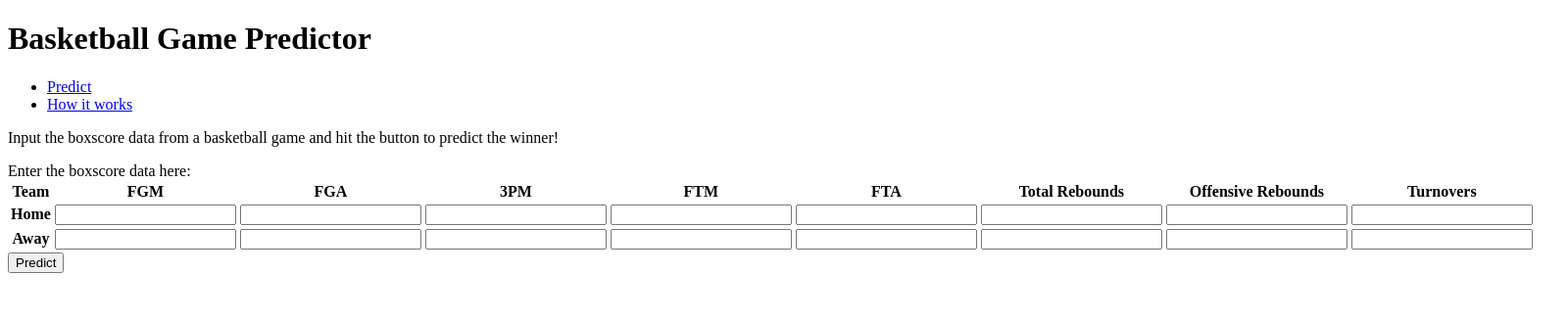
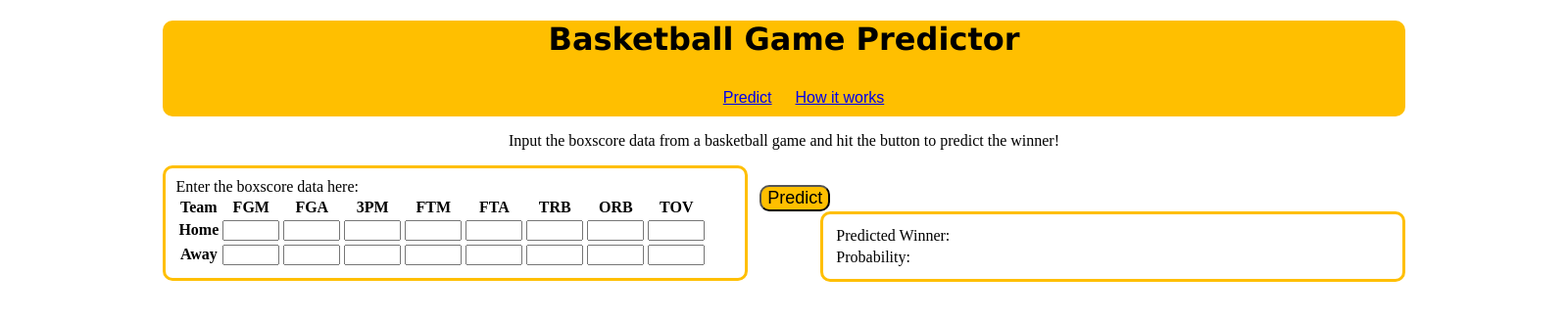
Before and after one commit to randynobx/nba_game_predictor, a Flask app: page /predict in a window 1600 px wide. Shown: the top 327 px of the page at 98% size. Run offline with Flask 2, Linux system fonts and the light colour scheme.

Commit message:
added stylesheets

```diff
--- /dev/null
+++ b/bball_predictor/static/styles.css
@@ -0,0 +1,67 @@
+.container {
+    width: 80%;
+    margin-left: auto;
+    margin-right: auto;
+}
+
+.header {
+    background-color: rgb(255, 191, 0);
+    text-align: center;
+    border-radius: 10px;
+}
+
+h1,h2 {
+    font-family: Verdana, Geneva, Tahoma, sans-serif;
+    text-align: center;
+}
+
+ul.navigation > li {
+    display: inline-block;
+    padding: 10px;
+}
+
+.navigation li {
+    font-family:sans-serif;
+    list-style: none;
+}
+
+.ingest {
+    width: 45%;
+    float:left;
+    border-style:solid;
+    border-color:rgb(255, 191, 0);
+    border-radius: 10px;
+    padding-top: 10px;
+    padding-left: 10px;
+    padding-right: 10px;
+    padding-bottom: 10px;
+}
+
+.output {
+    width:45%;
+    float:right;
+    border-style:solid;
+    border-color:rgb(255, 191, 0);
+    border-radius: 10px;
+    padding-top: 10px;
+    padding-left: 10px;
+    padding-right: 10px;
+    padding-bottom: 10px;
+}
+
+p.desc {
+    text-align: center;
+}
+
+button {
+    font-size:large;
+    background-color:rgb(255, 191, 0);
+    border-radius: 10px;
+    margin-top: 20px;
+    margin-left: 1%;
+    position:relative;
+}
+
+table input {
+    width: 50px;
+}
--- a/bball_predictor/templates/base.html
+++ b/bball_predictor/templates/base.html
@@ -5,6 +5,7 @@
     <title>{% block title %}{% endblock %}</title>
 
     <!-- CSS files -->
+    <link rel="stylesheet" href="static/styles.css">
     {% block css %}{% endblock %}
 </head>
 
--- a/bball_predictor/templates/predict.html
+++ b/bball_predictor/templates/predict.html
@@ -7,7 +7,7 @@
 {% endblock %}
 
 {% block body %}
-<p>
+<p class="desc">
     Input the boxscore data from a basketball game and hit the button to predict the winner!
 </p>
 <div class="ingest">
@@ -21,9 +21,9 @@
                 <th>3PM</th>
                 <th>FTM</th>
                 <th>FTA</th>
-                <th>Total Rebounds</th>
-                <th>Offensive Rebounds</th>
-                <th>Turnovers</th>
+                <th>TRB</th>
+                <th>ORB</th>
+                <th>TOV</th>
             </tr>
             <tr>
                 <th>Home</th>
@@ -48,18 +48,23 @@
                 <td><input type="number" step="any" min="0" required="true" id="a_tov" name="a_tov"></td>
             </tr>
         </table>
-        <button type="submit">Predict</button>
     </form>
+</div>
 
+<button type="submit" form="boxscore">Predict</button>
+
+<div class="output">
+    <table>
+        <tr>
+            <td>Predicted Winner:</td>
+            <td>{% if predicted %}{{ predicted }}{% endif %}</td>
+        </tr>
+        <tr>
+            <td>Probability:</td>
+            <td>{% if predicted %}{{ proba }}{% endif %}</td>
+        </tr>
+    </table>
 
 </div>
 
-<div class="output">
-    {% if predicted %}
-    Predicted Winner: {{ predicted }}
-    <br />
-    Probability: {{ proba }}
-    {% endif %}
-</div>
-
 {% endblock %}
```
Also changed, not shown: bball_predictor/templates/about.html (+34 -3 lines).
